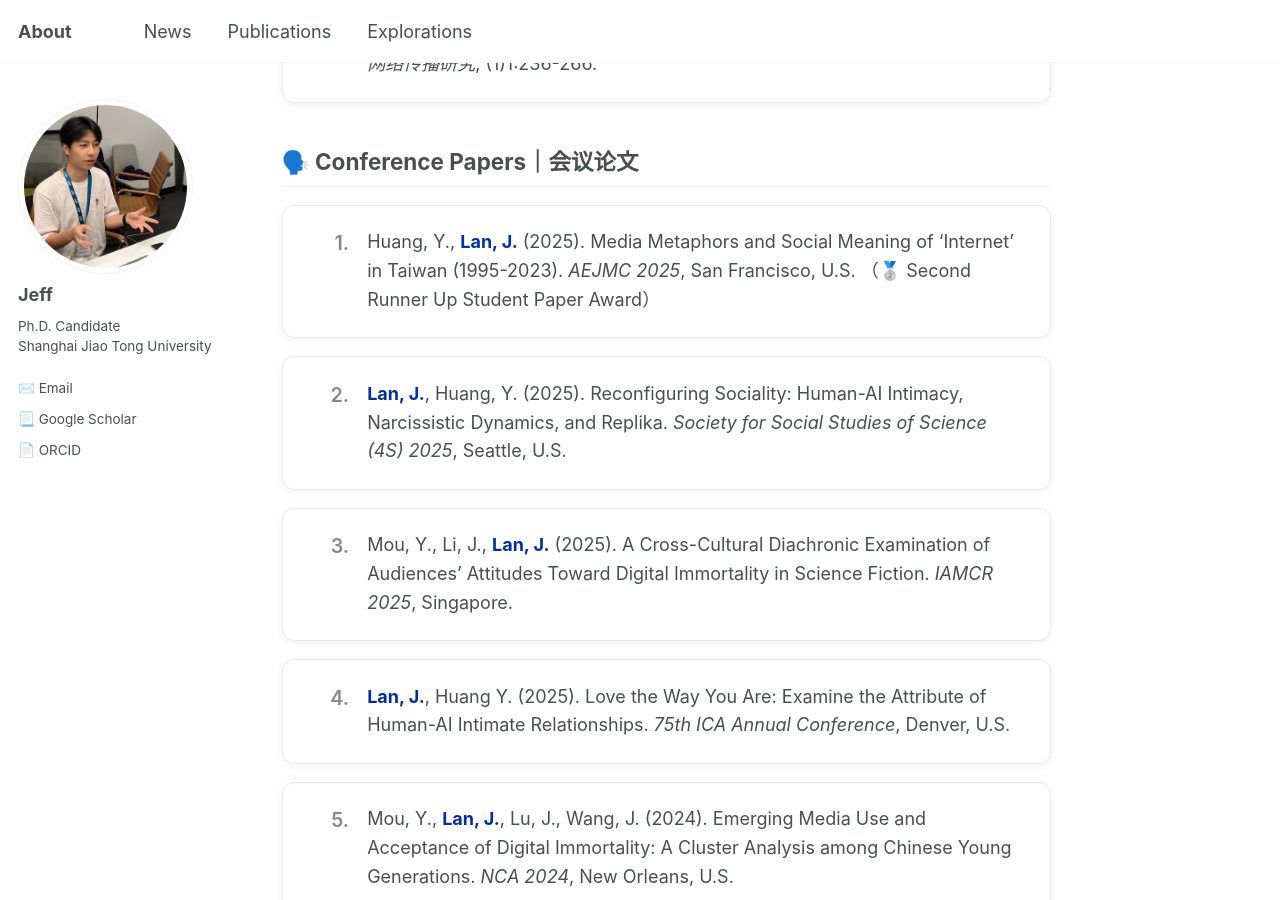
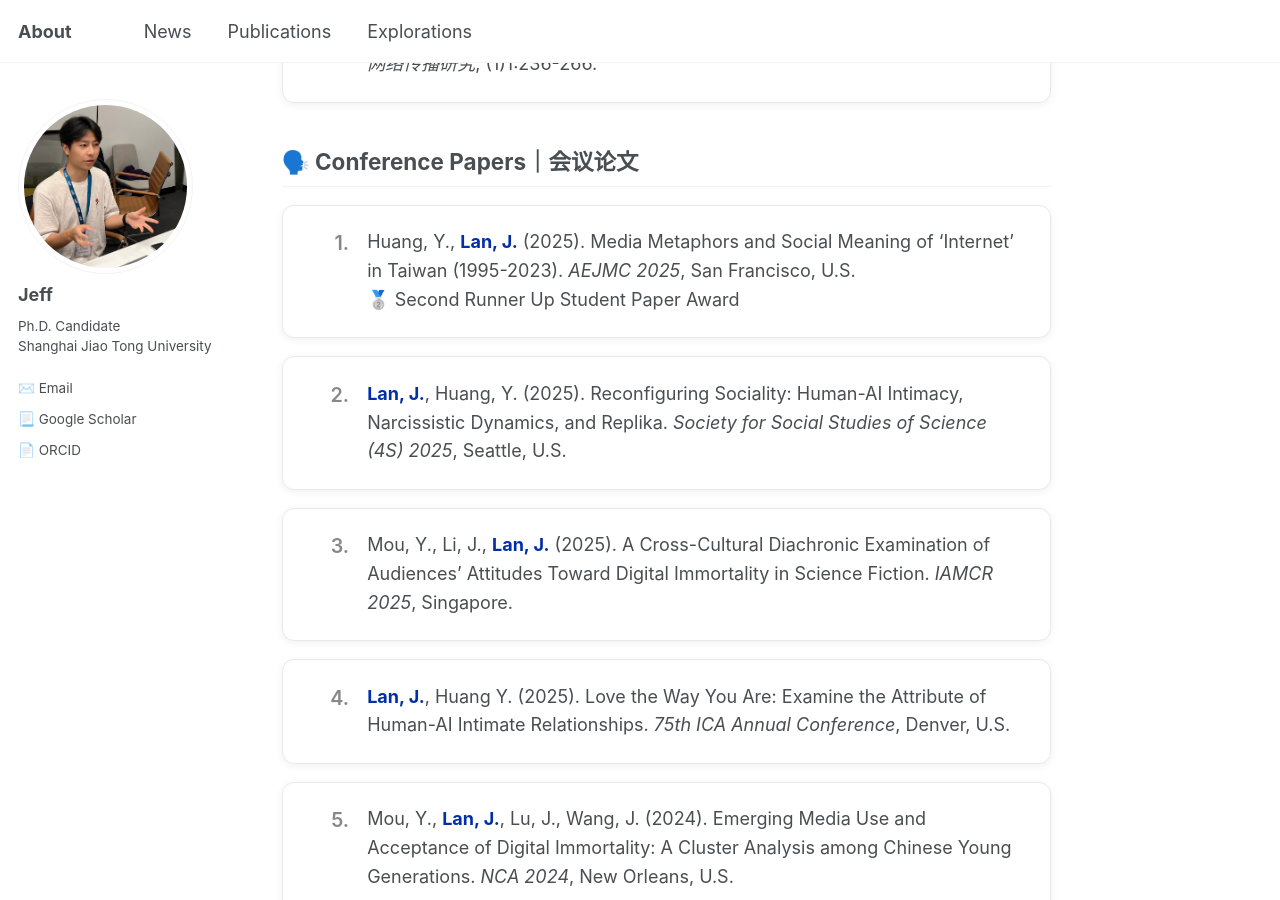
Before and after one commit to jianfenglan/jianfenglan.github.io, a Jekyll site: the page built from publications.md, in a window 1280 px wide and 900 px high, scrolled down 520 px. Built offline with Jekyll 4.4.1, drawn with Linux system fonts in a browser that asks for light colours.

Commit message:
Update publications.md

```diff
--- a/publications.md
+++ b/publications.md
@@ -78,7 +78,7 @@ author_profile: true
 
 <h2>🗣️ Conference Papers｜会议论文</h2>
 <div class="publication-list">
-   <div class="publication-card"><div class="publication-content">Huang, Y., <span class="my-name">Lan, J.</span> (2025). Media Metaphors and Social Meaning of ‘Internet’ in Taiwan (1995-2023). <em>AEJMC 2025</em>, San Francisco, U.S. （🥈 Second Runner Up Student Paper Award）</div></div>
+   <div class="publication-card"><div class="publication-content">Huang, Y., <span class="my-name">Lan, J.</span> (2025). Media Metaphors and Social Meaning of ‘Internet’ in Taiwan (1995-2023). <em>AEJMC 2025</em>, San Francisco, U.S. <br>🥈 Second Runner Up Student Paper Award</div></div>
     <div class="publication-card"><div class="publication-content"><span class="my-name">Lan, J.</span>, Huang, Y. (2025). Reconfiguring Sociality: Human-AI Intimacy, Narcissistic Dynamics, and Replika. <em>Society for Social Studies of Science (4S) 2025</em>, Seattle, U.S.</div></div>
     <div class="publication-card"><div class="publication-content">Mou, Y., Li, J., <span class="my-name">Lan, J.</span> (2025). A Cross-Cultural Diachronic Examination of Audiences’ Attitudes Toward Digital Immortality in Science Fiction. <em>IAMCR 2025</em>, Singapore.</div></div>
     <div class="publication-card"><div class="publication-content"><span class="my-name">Lan, J.</span>, Huang Y. (2025). Love the Way You Are: Examine the Attribute of Human-AI Intimate Relationships. <em>75th ICA Annual Conference</em>, Denver, U.S.</div></div>
```
